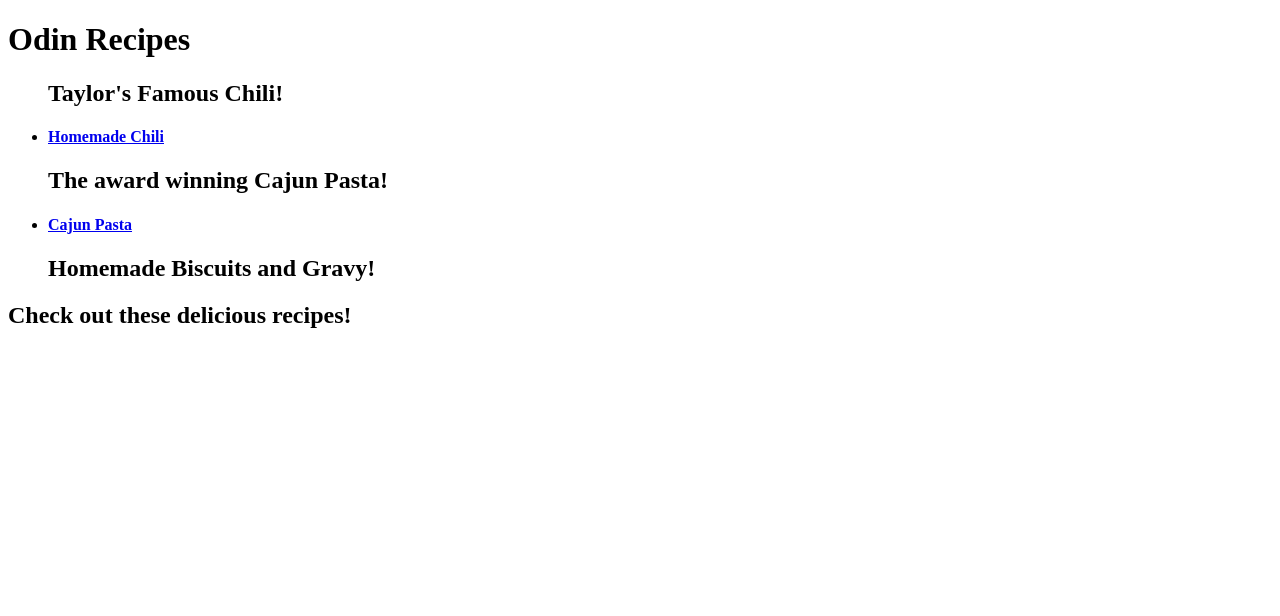
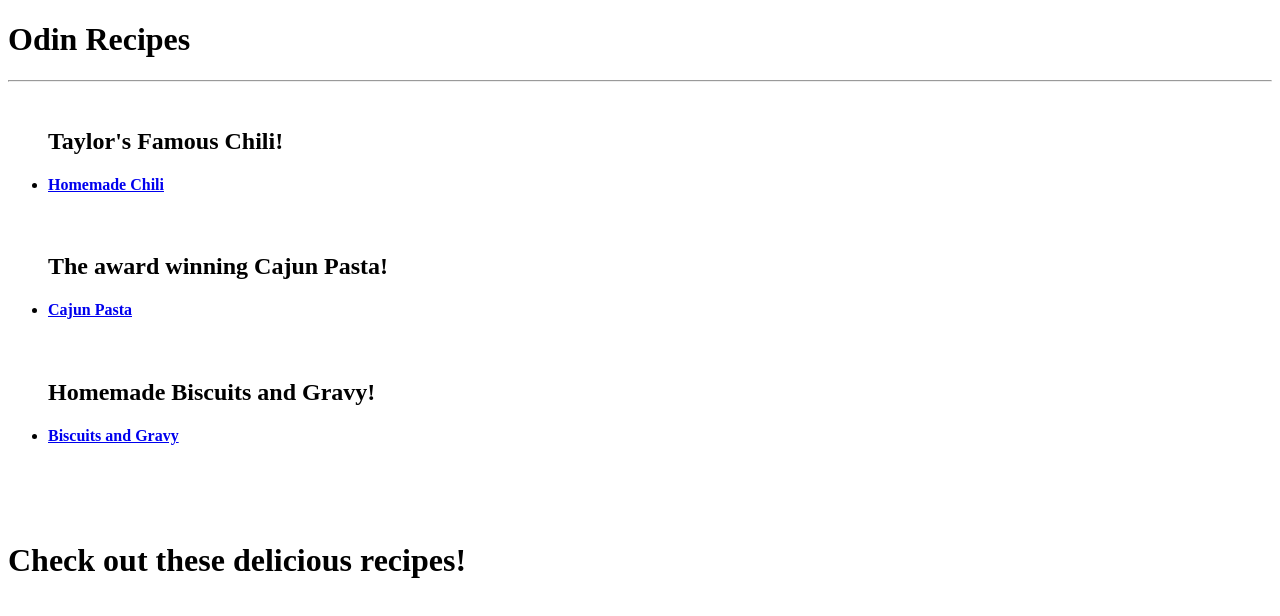
Before and after one commit to Sketchy-Dad/odin-recipes, a plain HTML site: page index.html in a window 1280 px wide. Drawn offline with Linux system fonts and the light colour scheme.

Commit message:
added biscutis and gravy to the recipe list and made associated webpage the same way as theother recipes listed by using unordered and ordered lists for the ingredients and instructions as well as a photo underneath the title.

```diff
--- a/index.html
+++ b/index.html
@@ -7,21 +7,30 @@
 </head>
 <body>
     <h1>Odin Recipes</h1>
+    <hr>
+    <br>
     <ul><h2>Taylor's Famous Chili!</h2>
        <li>
         <h4><a href="./recipes/Chili.html">Homemade Chili</a></h4>
        </li>
         </h2>
+        <br>
 
         <h2>The award winning Cajun Pasta!</h2>
        <li>
         <h4><a href="./recipes/CajunPasta.html">Cajun Pasta</a></h4>
        </li>
+       <br>
        <h2>Homemade Biscuits and Gravy!</h2>
+       <li><h4><a href="./recipes/BiscuitsandGravy.html">Biscuits and Gravy</a></h4></li>
+       <br>
+       <br>
+       <br>
+
 
 
     </ul>
-    <H2>Check out these delicious recipes!</H2>
+    <h1>Check out these delicious recipes!</h1>
 
 </body>
 </html>
```
Also changed, not shown: images/BiscuitsandGravy.jpeg (added).
